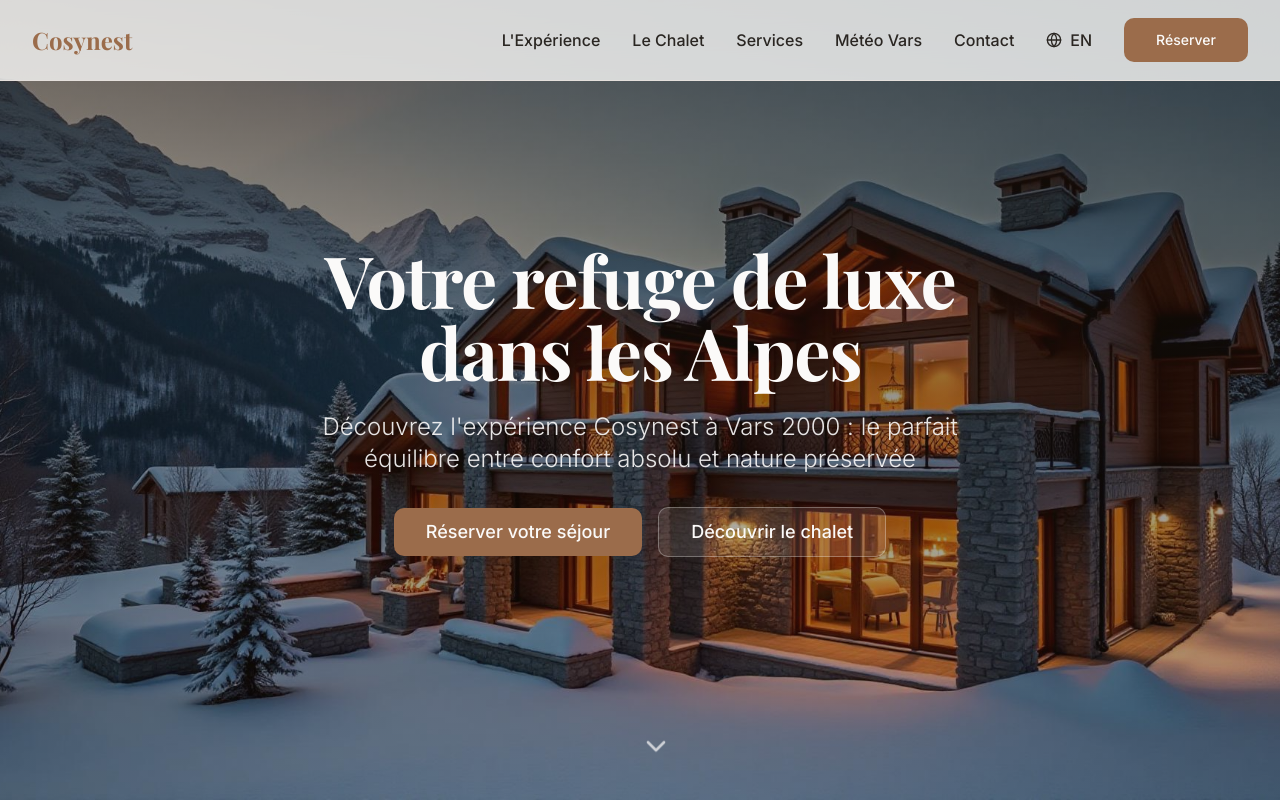
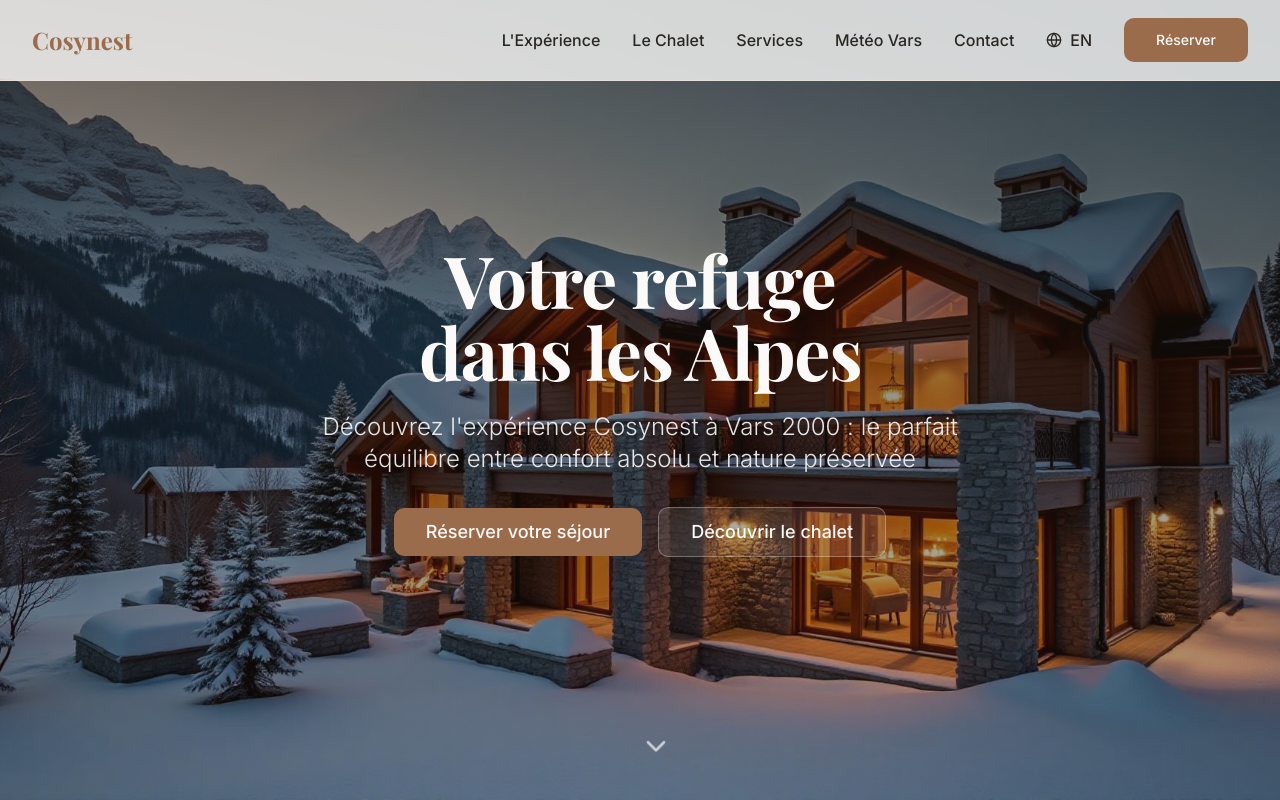
Before and after one commit to sebastienteissonniere-dot/cosynest-alpine-escape-4d6c5cd0, a React (Vite) app: page / in a window 1280 px wide. Shown: the top 800 px of the page. Built offline with nearby package versions, Linux system fonts and the light colour scheme; the HTML template or start-up script is replaced by a standard one.

Commit message:
Refactor: Update hero title

```diff
--- a/src/contexts/LanguageContext.tsx
+++ b/src/contexts/LanguageContext.tsx
@@ -54,7 +54,7 @@ const translations = {
       book: "Réserver",
     },
     hero: {
-      title: "Votre refuge de luxe",
+      title: "Votre refuge",
       subtitle: "dans les Alpes",
       description: "Découvrez l'expérience Cosynest à Vars 2000 : le parfait équilibre entre confort absolu et nature préservée",
       bookStay: "Réserver votre séjour",
@@ -158,7 +158,7 @@ const translations = {
       book: "Book",
     },
     hero: {
-      title: "Your luxury retreat",
+      title: "Your retreat",
       subtitle: "in the Alps",
       description: "Discover the Cosynest experience in Vars 2000: the perfect balance between absolute comfort and preserved nature",
       bookStay: "Book your stay",
```
